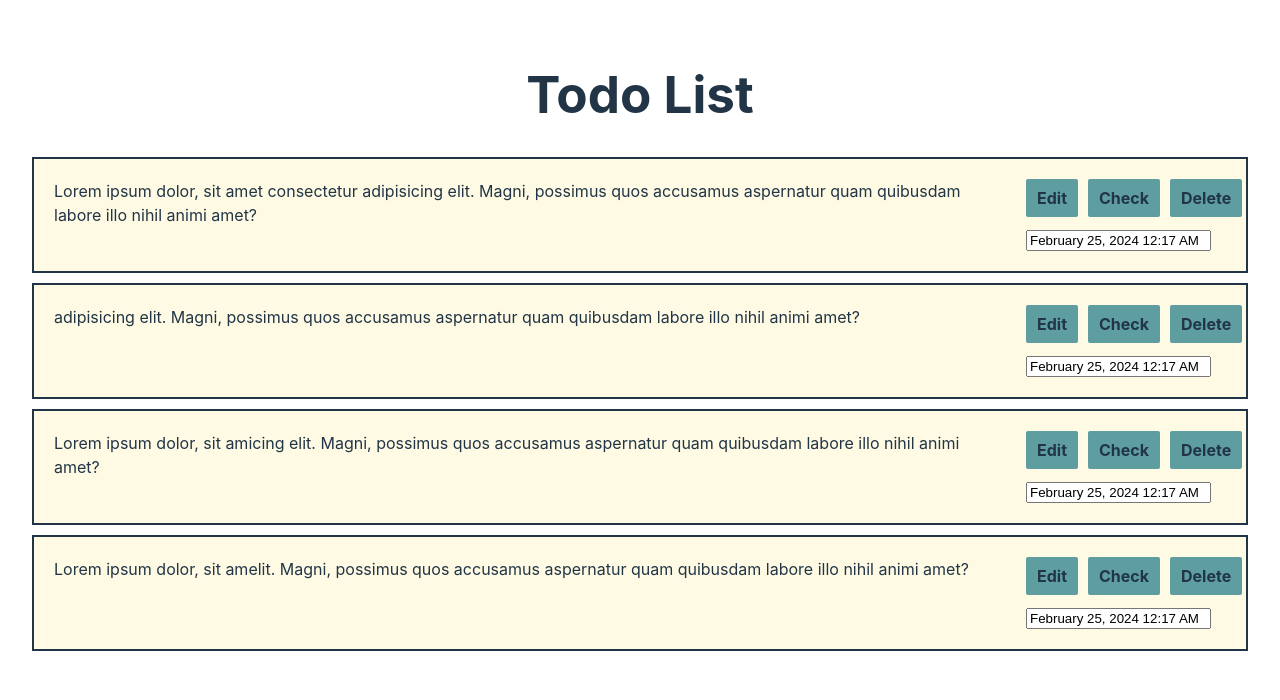
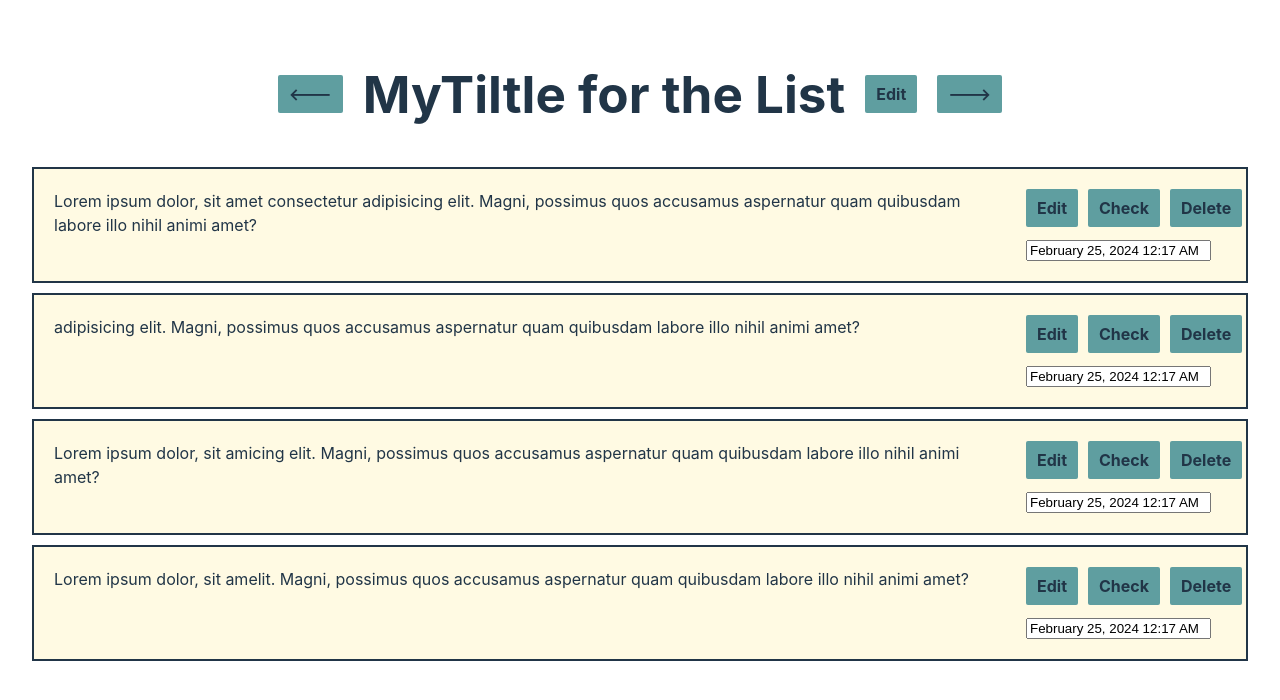
Before and after one commit to gwbootcamp24/ReaCRUD, a React (Vite) app: page / in a window 1280 px wide. Shown: the top 700 px of the page. Built offline with nearby package versions, Linux system fonts and the light colour scheme.

Commit message:
Listhead added, Buttons next / last List

```diff
--- a/src/App.jsx
+++ b/src/App.jsx
@@ -2,6 +2,7 @@ import { useState } from 'react'
 import './App.css'
 import Button from './components/Button'
 import TodoList from './components/TodoList'
+import Listhead from './components/Listhead'
 
 function App() {
   const [count, setCount] = useState(0)
@@ -14,12 +15,18 @@ function App() {
 
   ]
 
+  const listTitle="MyTiltle for the List"
+
+  const testListe={
+    title: listTitle,
+    todos: testTodos
+  }
+
   return (
     <>
 
-
-      <h1>Todo List</h1>
-        <TodoList data={testTodos} />
+      <Listhead listTitle={listTitle} />
+        <TodoList data={testListe} />
 
     </>
   )
--- /dev/null
+++ b/src/components/Listbody.jsx
@@ -0,0 +1,11 @@
+const Listbody = ({children}) => {
+    return (
+        <div>
+           {children}
+        </div>
+
+
+    )
+}
+
+export default Listbody;
--- /dev/null
+++ b/src/components/Listhead.jsx
@@ -0,0 +1,16 @@
+import Button from "./Button";
+
+const Listhead = ({listTitle}) => {
+    return (
+        <>
+            <div className="listTop">
+                <Button key="lastList" myClass="lastList" myText="🡐" />
+                <h1 key="listTitle">{listTitle}</h1>
+                <Button key="EditList" {...{myClass:"test", myText: "Edit"}} />
+                <Button key="nextList" myClass="nextList" myText="🡒" />
+            </div>
+        </>
+    )
+}
+
+export default Listhead;
--- a/src/components/Todo.jsx
+++ b/src/components/Todo.jsx
@@ -9,9 +9,9 @@ const Todo = ({shortText}) => {
             <Shorttext shortText={shortText} />
             <div className="controls">
                 <div className="btnRow">
-                    <Button {...{myClass:"test", myText: "Edit"}} />
-                    <Button {...{myClass:"test", myText: "Check"}} />
-                    <Button {...{myClass:"test", myText: "Delete"}} />
+                    <Button key={1} {...{myClass:"test", myText: "Edit"}} />
+                    <Button key={2} {...{myClass:"test", myText: "Check"}} />
+                    <Button key={3} {...{myClass:"test", myText: "Delete"}} />
                 </div>
                 <Datepicker2 />
             </div>
--- a/src/components/TodoList.jsx
+++ b/src/components/TodoList.jsx
@@ -1,12 +1,17 @@
 import Todo from './Todo'
+import Listbody from './Listbody'
 
-const TodoList = ({data}) => {
-    return data.map((todo, index) => {
+const TodoList = (data) => {
+    return (
+        <>
+            <Listbody>
+                {data.data.todos.map((todo, index) => {
+                    return <Todo key={index} shortText={todo.shortText} id={index} />;
+                })}
+            </Listbody>
+        </>
 
-        // Curly brace
-        return <Todo shortText={todo.shortText} id={index} />;
-
-    })
+    )
 }
 
 export default TodoList;
--- a/src/index.css
+++ b/src/index.css
@@ -61,6 +61,7 @@ button {
   cursor: pointer;
   transition: border-color 0.25s;
 }
+
 button:hover {
   border-color: #646cff;
 }
@@ -95,7 +96,7 @@ div.btnRow{
   gap: 10px;
 }
 
-.todoWrapper button{
+.todoWrapper button, .listTop button{
   background-color: cadetblue;
   padding: 10px;
   line-height: 1;
@@ -104,6 +105,21 @@ div.btnRow{
   color: #213547;
   align-self: flex-start;
 }
+
+
+.listTop{
+  display: flex;
+  gap: 20px;
+  justify-content: center;
+}
+
+
+.listTop button{
+  align-self: center;
+}
+
+
+
 
 @media screen and (max-width: 600px) {
   .todoWrapper{
```
